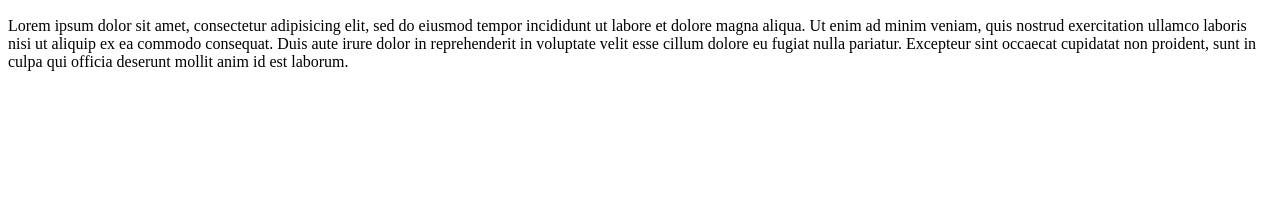
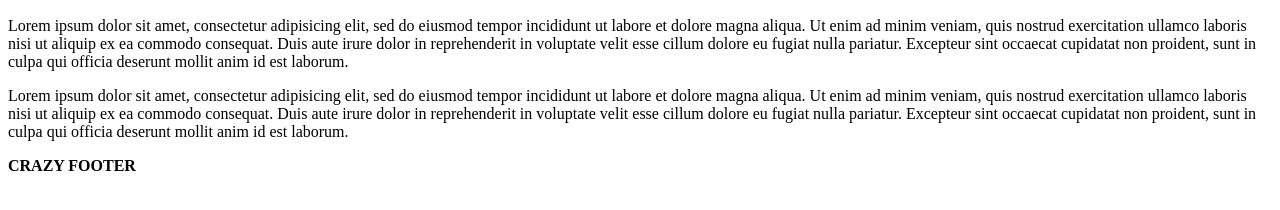
Before and after one commit to arafferty10/hellogit, a plain HTML site: page index.html in a window 1280 px wide. Shown: the part 110-320 px from the top of the page. Drawn offline with Linux system fonts and the light colour scheme.

Commit message:
added crazy footer

```diff
--- a/index.html
+++ b/index.html
@@ -35,8 +35,19 @@
 			cillum dolore eu fugiat nulla pariatur. Excepteur sint occaecat cupidatat non
 			proident, sunt in culpa qui officia deserunt mollit anim id est laborum.
 		</p>
+		<p>
+			Lorem ipsum dolor sit amet, consectetur adipisicing elit, sed do eiusmod
+			tempor incididunt ut labore et dolore magna aliqua. Ut enim ad minim veniam,
+			quis nostrud exercitation ullamco laboris nisi ut aliquip ex ea commodo
+			consequat. Duis aute irure dolor in reprehenderit in voluptate velit esse
+			cillum dolore eu fugiat nulla pariatur. Excepteur sint occaecat cupidatat non
+			proident, sunt in culpa qui officia deserunt mollit anim id est laborum.
+		</p>
+	</main>
 
-	</main>
+	<footer>
+		<strong>CRAZY FOOTER</strong>
+	</footer>
 
 </body>
 
```
